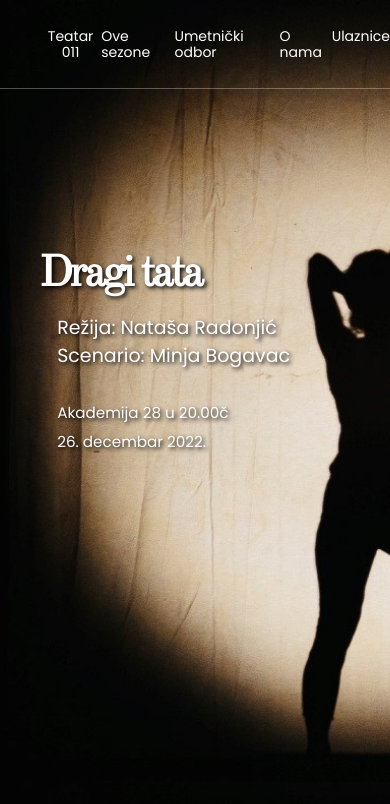
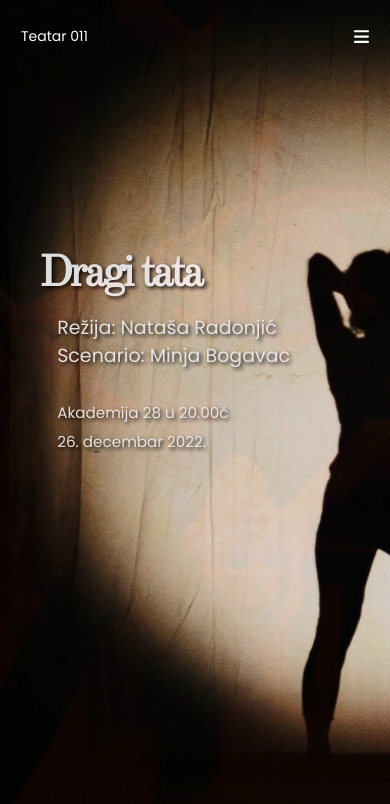
Before and after one commit to flammaMaxima/SITE, a plain HTML site: page index.html in a window 390 px wide. Drawn offline with nearby package versions, Linux system fonts and the light colour scheme.

Commit message:
Nav menu responsive.

```diff
--- a/css/osnovno.css
+++ b/css/osnovno.css
@@ -34,3 +34,11 @@ body {
 }
 
 /*//BODY TAG*/
+
+.d-block {
+    display: block!important;
+}
+
+.d-none {
+    display: none!important;
+}
--- a/css/zaglavlje.css
+++ b/css/zaglavlje.css
@@ -2,26 +2,95 @@
     position:absolute;
     top: 0;
     width: 100%;
-    padding-top: 1rem;
-    padding-bottom: 1rem;
+    padding-top: 2rem;
+    padding-bottom: 2rem;
     z-index: 2;
     font-family: 'Poppins', sans-serif;
     border-bottom: 1px solid rgba(255, 255, 255, 0.3);
 }
 
-.header .items{
-    display: flex;
-    flex-wrap: nowrap;
-    flex-direction: row;
-    list-style-type: none;
-    justify-content: flex-end;
+.nav-menu-wrapper {
+    display: grid;
+    grid-template-columns: auto 80%;
+    justify-content: space-between;
+}
 
+.nav-menu-wrapper .logo {
+    padding-left: 1.5rem;
+    order: 1;
+}
+
+.nav-menu-wrapper .menu-icon {
+    width: 15px;
+    height: 15px;
+    padding-right: 1.5rem;
+    order: 3;
+}
+
+.nav-menu-wrapper .items{
+    display: grid;
+    grid-template-columns: auto auto auto auto;
+    justify-content: space-evenly;
+    order: 2;
+
+}
+
+.nav-menu-wrapper .menu-icon{
+    display: none;
+}
+
+@media only screen and ( max-width: 475px){
+
+
+
+    .header{
+        border-bottom: 0px;
+    }
+
+    .nav-menu-wrapper {
+        display: grid;
+        grid-template-columns: auto auto;
+        justify-content: space-between;
+
+    }
+    .nav-menu .items {
+        overflow: hidden;
+        height: 0px;
+        order: 3;
+        grid-column: 1/3;
+        transition: height 0.4s linear;
+
+    }
+
+    .items.show {
+        height: 5rem;
+    }
+
+    .nav-menu .menu-icon{
+        display: block;
+        order: 2;
+    }
+
+    .nav-menu .item {
+        text-align: center;
+        background-color: rgba(0, 0, 0, 0.3);
+        width: 100%;
+    }
+
+    .nav-menu-wrapper .items{
+        margin-top: 0.7rem;
+        display: grid;
+        grid-template-columns: 100%;
+        order: 3;
+
+
+    }
 }
 
 .header a {
     color: inherit;
     text-decoration: none;
-    transition: color 0.6s ease;
+    transition: color 0.4s ease;
 }
 
 .header a:hover{
--- a/index.html
+++ b/index.html
@@ -23,36 +23,49 @@
 
 	<header class="header">
 		<nav class="nav-menu">
-			<ul class="items">
-				<li class="item" style="flex-grow: 8; text-align: center;"><a href="index.html?page=pocetna">Teatar 011</a></li>
-				<li class="item" style="flex-grow: 1;"><a href="index.html?page=ove-sezone">Ove sezone</a></li>
-				<li class="item" style="flex-grow: 1;"><a href="index.html?page=umetnicki-odbor">Umetnički odbor</a></li>
-				<li class="item" style="flex-grow: 1;">
-					<a href="index.html?page=o-nama">O nama</a>
-					<!---div>
-						<a>O Teatru 011</a>
-						<a>Rekli su o nama</a>
-						<a>Nagrade i priznanja</a>
-					</div---->
-				</li>
-				<li class="item" style="flex-grow: 1;"><a href="index.html?page=ulaznice">Ulaznice</a></li>
-			</ul>
+			<div class="nav-menu-wrapper">
+				<div class="logo"><a href="index.html?page=pocetna">Teatar 011</a></div>
+				<div class="menu-icon">
+					<svg xmlns="http://www.w3.org/2000/svg" viewBox="0 0 448 512" id="open-menu" class="">
+						<path fill="rgb(255,255,255)" d="M0 96C0 78.3 14.3 64 32 64H416c17.7 0 32 14.3 32 32s-14.3 32-32 32H32C14.3 128 0 113.7 0 96zM0 256c0-17.7 14.3-32 32-32H416c17.7 0 32 14.3 32 32s-14.3 32-32 32H32c-17.7 0-32-14.3-32-32zM448 416c0 17.7-14.3 32-32 32H32c-17.7 0-32-14.3-32-32s14.3-32 32-32H416c17.7 0 32 14.3 32 32z"/>
+					</svg>
+					<svg xmlns="http://www.w3.org/2000/svg" viewBox="0 0 320 512" id="close-menu" class="d-none">
+						<path fill="rgb(255,255,255)" d="M310.6 150.6c12.5-12.5 12.5-32.8 0-45.3s-32.8-12.5-45.3 0L160 210.7 54.6 105.4c-12.5-12.5-32.8-12.5-45.3 0s-12.5 32.8 0 45.3L114.7 256 9.4 361.4c-12.5 12.5-12.5 32.8 0 45.3s32.8 12.5 45.3 0L160 301.3 265.4 406.6c12.5 12.5 32.8 12.5 45.3 0s12.5-32.8 0-45.3L205.3 256 310.6 150.6z"/>
+					</svg>
+				</div>
+				<div class="items">
+					<div class="item"><a href="index.html?page=ove-sezone">Ove sezone</a></div>
+					<div class="item"><a href="index.html?page=umetnicki-odbor">Umetnički odbor</a></div>
+					<div class="item"><a href="index.html?page=o-nama">O nama</a></div>
+					<div class="item"><a href="index.html?page=divaznice">Ulaznice</a></div>
+				</div>
+
+			</div>
 		</nav>
 
 	</header>
+
+	<script>
+		document.querySelector("#open-menu").addEventListener('click', function(e){
+			document.querySelector("#open-menu").classList.add('d-none');
+			document.querySelector("#close-menu").classList.remove('d-none');
+			document.querySelector(".nav-menu .items").classList.add('show');
+		});
+
+		document.querySelector("#close-menu").addEventListener('click', function(e){
+			document.querySelector("#open-menu").classList.remove('d-none');
+			document.querySelector("#close-menu").classList.add('d-none');
+			document.querySelector(".nav-menu .items").classList.remove('show');
+		});
+
+	</script>
 
 	<main></main>
 
 
 
 	<!----script>
-		setInterval(()=>{
-			let old = document.querySelector('.slajd.prikaz');
-			let currentIndex = Number(old.getAttribute("index"));
-			let nextIndex = (currentIndex === 2) ? 0 : currentIndex + 1;
-			old.className = 'slajd';
-			document.querySelector(`.slajd[index="${nextIndex}"]`).className = 'slajd prikaz';
-		}, 5000);
+
 
 	</script----->
 
--- a/javascript/pocetna.js
+++ b/javascript/pocetna.js
@@ -8,6 +8,12 @@ if(Pages.activePage === "pocetna"){
         .then( onReady );
 
     function onReady(){
-        console.log("Events added")
+        setInterval(()=>{
+			let old = document.querySelector('.slajd.prikaz');
+			let currentIndex = Number(old.getAttribute("index"));
+			let nextIndex = (currentIndex === 2) ? 0 : currentIndex + 1;
+			old.className = 'slajd';
+			document.querySelector(`.slajd[index="${nextIndex}"]`).className = 'slajd prikaz';
+		}, 5000);
     }
 }
```
Also changed, not shown: assets/image.svg (added), css/header.css (deleted), css/main.css (line endings or trailing spaces).
